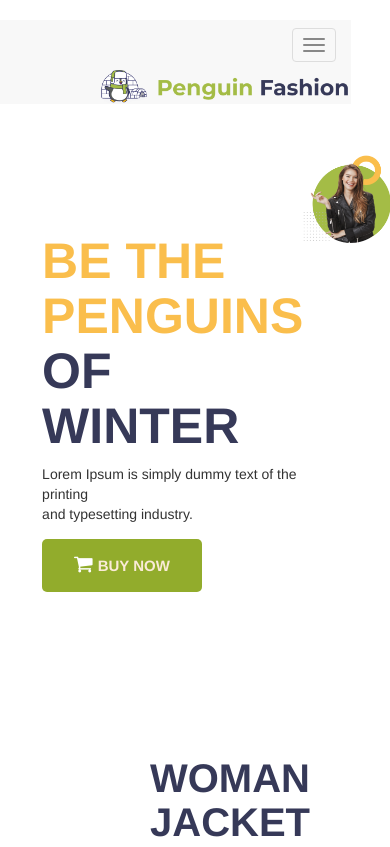
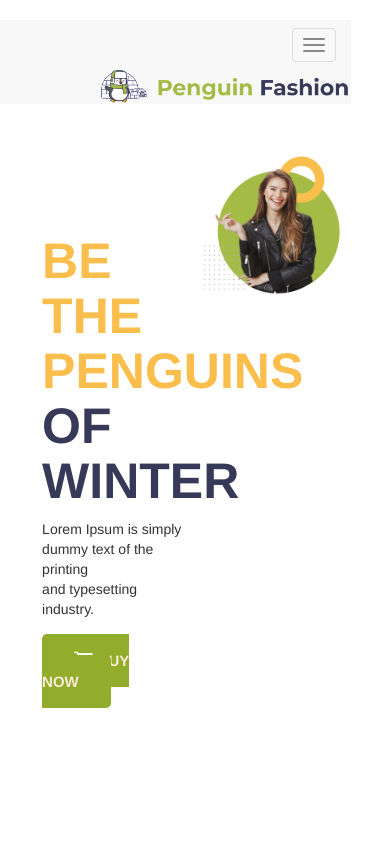
Before and after one commit to Tanisha-Sani/E-commerce-Website, a plain HTML site: page index.html in a window 390 px wide. Shown: the top 847 px of the page. Drawn offline with nearby package versions, Linux system fonts and the light colour scheme.

```diff
--- a/index.html
+++ b/index.html
@@ -42,7 +42,7 @@
          <h1><span class="yellow-text">BE THE PENGUINS</span><br><span class="blue-text">OF WINTER</span></h1>
          <P>Lorem Ipsum is simply dummy text of the printing<br> and typesetting industry.</P>
          <br>
-         <a href="#" class="button"><i class="fa fa-shopping-cart"></i>BUY NOW</a>
+         <a class="button" href="#"><i class="fa fa-shopping-cart"></i>BUY NOW</a>
         </div>
         <div class="half-width">
        <img src="images/1stpicture.png" alt="">
--- a/style.css
+++ b/style.css
@@ -31,7 +31,9 @@ body{
     font-size: 15px;
     font-weight: bold;
 }
-
+.button a{
+    text-decoration: none;
+}
 .button .fa{
    margin-right: 5px;
    font-size: 20px;
@@ -47,18 +49,7 @@ body{
     font-weight: bold;
 }
 
-@media only screen and (max-width: 600px){
-    .half-width{
-        width:100%;
-        float:none;
-    }
-    .half-width img{
-      float:none;
-       width:100%;
 
-    }
-
-}
            /* --------Woman collection started------- */
 
 .h2-text{
@@ -102,13 +93,7 @@ body{
     margin-right: 45px;
 }
 
-@media only screen and (max-width: 600px){
-    .jacket-image{
-        width:100%;
-        float: left;
-    }
 
-}
       /* ---------Man-Features---------- */
 
 .Man-features{
```
